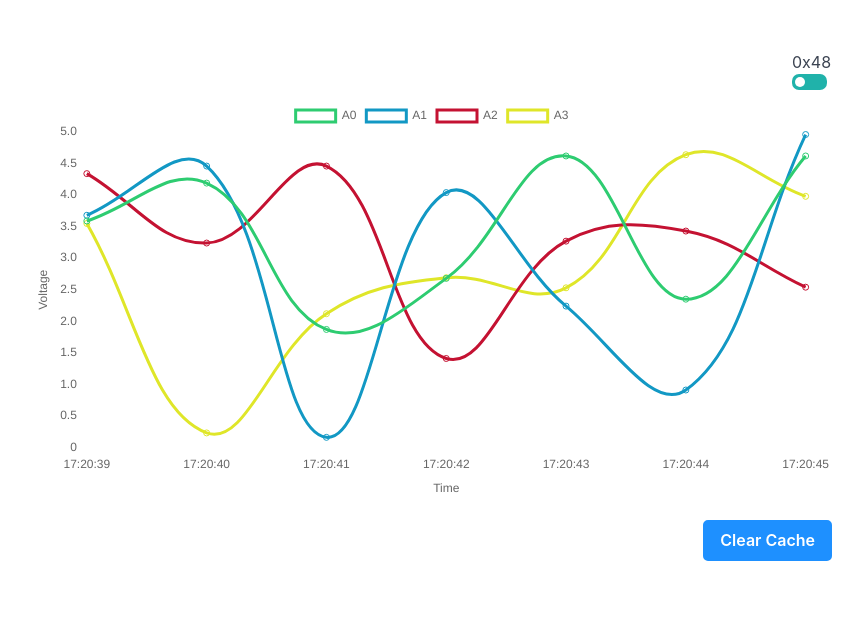
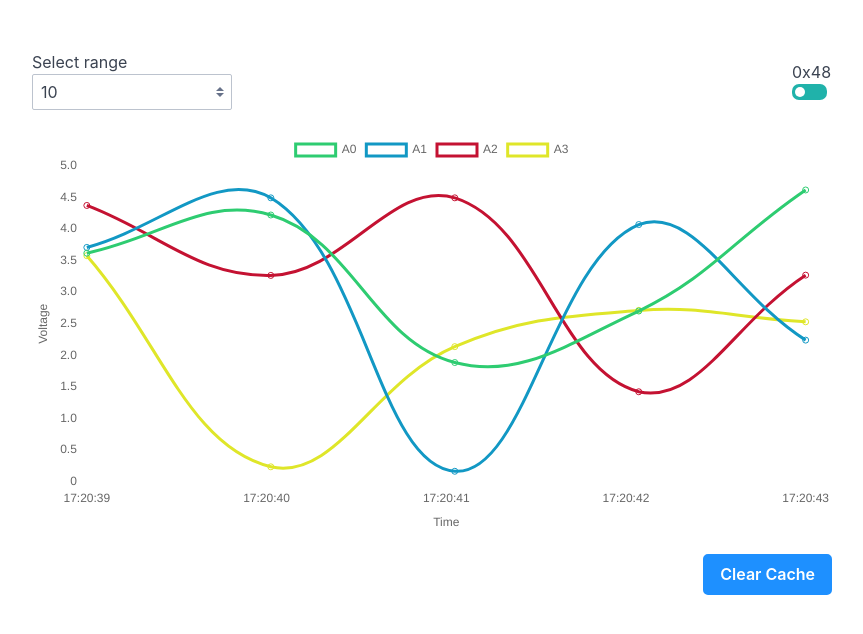
Before and after one commit to OnionIoT/OOS-App-Sensor-Monitor, a Vue app in the folder oos-app-sensor-monitor/: page / in a window 1280 px wide. Shown: the top 634 px of the page, without its empty margins (208-1071 px from the left). Built offline with nearby package versions, Linux system fonts and the light colour scheme.

Commit message:
filter applied & switch management & time fixed

```diff
--- a/oos-app-sensor-monitor/src/components/LineChart.vue
+++ b/oos-app-sensor-monitor/src/components/LineChart.vue
@@ -1,11 +1,25 @@
 <template>
-  <div class="line-chart__container">
-    <div class="switch__container">
-      <span class="switcher__text">{{ switcher }}</span>
-      <input type="checkbox" id="switcher" class="switcher__checkbox" v-model="switcher" true-value="0x49" false-value="0x48">
-      <label for="switcher" class="switcher__label" @click="switcherAction">
-        <div class="switcher__label--round"></div>
-      </label>
+  <div class="line-chart__container" v-cloak>
+    <div class="container">
+      <div class="columns">
+      <div class="col-3 col-mr-auto  size__container">
+        <p class="size__text">Select range
+        <select name="size" id="chartSize" v-model="chartSize" class="form-select" @change="filterSize">
+          <option value="10">10</option>
+          <option value="20">20</option>
+          <option value="30">30</option>
+        </select>
+        </p>
+      </div>
+      <div class="col-4 col-ml-auto switch__container">
+        <div class="switcher__text">{{ switcher }}
+        <input type="checkbox" id="switcher" class="switcher__checkbox" v-model="switcher" true-value="0x49" false-value="0x48">
+        <label for="switcher" class="switcher__label" @click="switcherAction">
+          <div class="switcher__label--round"></div>
+        </label>
+        </div>
+      </div>
+      </div>
     </div>
     <canvas id="line-chart"></canvas>
     <button class="clear" @click="clearStorage">Clear Cache</button>
@@ -24,6 +38,7 @@ export default {
     return {
       batteryChart: null,
       switcher: '0x48',
+      chartSize: 10,
       chartData: {
         ch0: [],
         ch1: [],
@@ -38,7 +53,7 @@ export default {
       let self = this
 
       let checkerDataFunction = (arr) => {
-        if (arr.length > 9) {
+        if (arr.length > 29) {
           arr.shift()
         }
         arr.push(self.getRandom(5))
@@ -46,29 +61,50 @@ export default {
       }
       let checkerTimerFunction = (arr) => {
         let currentDate = new Date()
-        let currentTime = `${currentDate.getHours()}:${currentDate.getMinutes()}:${currentDate.getSeconds()}`
-        if (arr.length > 9) {
+        let currentHours = `${(currentDate.getHours() <= 9) ? '0' + currentDate.getHours() : currentDate.getHours()}`
+        let currentMinutes = `${(currentDate.getMinutes() <= 9) ? '0' + currentDate.getMinutes() : currentDate.getMinutes()}`
+        let currentSeconds = `${(currentDate.getSeconds() <= 9) ? '0' + currentDate.getSeconds() : currentDate.getSeconds()}`
+
+        let currentTime = `${currentHours}:${currentMinutes}:${currentSeconds}`
+        if (arr.length > 29) {
           arr.shift()
         }
         arr.push(currentTime)
         return arr
       }
+      let zoomFilter = (arr, size) => {
+        return arr.slice(-size)
+      }
 
+      // Store chartData values
       checkerTimerFunction(self.chartData.timer)
       checkerDataFunction(self.chartData.ch0)
       checkerDataFunction(self.chartData.ch1)
       checkerDataFunction(self.chartData.ch2)
       checkerDataFunction(self.chartData.ch3)
 
+      // Filter chartData
+      self.batteryChart.data.labels = zoomFilter(self.chartData.timer, self.chartSize)
+      self.batteryChart.data.datasets[0].data = zoomFilter(self.chartData.ch0, self.chartSize)
+      self.batteryChart.data.datasets[1].data = zoomFilter(self.chartData.ch1, self.chartSize)
+      self.batteryChart.data.datasets[2].data = zoomFilter(self.chartData.ch2, self.chartSize)
+      self.batteryChart.data.datasets[3].data = zoomFilter(self.chartData.ch3, self.chartSize)
+
+      // Save chartData to localStorage
       localStorage.setItem('chartData', JSON.stringify(self.chartData))
     },
     switcherAction () {
       let self = this
-      console.log(self.switcher)
+      setTimeout(function () {
+        localStorage.setItem('switcher', JSON.stringify(self.switcher))
+      }, 10)
     },
     clearStorage () {
       localStorage.clear()
       this.clearChart()
+    },
+    filterSize () {
+      localStorage.setItem('filter', JSON.stringify(this.chartSize))
     },
     getRandom (num) {
       return (Math.random() * num).toFixed(2)
@@ -151,11 +187,16 @@ export default {
     if (localStorage.getItem('chartData')) {
       self.chartData = JSON.parse(localStorage.getItem('chartData'))
     }
+    if (localStorage.getItem('switcher')) {
+      self.switcher = JSON.parse(localStorage.getItem('switcher'))
+    }
+    if (localStorage.getItem('filter')) {
+      self.chartSize = JSON.parse(localStorage.getItem('filter'))
+    }
 
     self.initChart()
 
     setInterval(function () {
-      console.log(self.chartData)
       self.getData()
       self.batteryChart.update()
     }, 1000)
@@ -164,6 +205,9 @@ export default {
 </script>
 
 <style scoped>
+  [v-cloak] {
+    display: none;
+  }
   .line-chart__container {
     margin: 50px auto;
     max-width: 800px;
```
